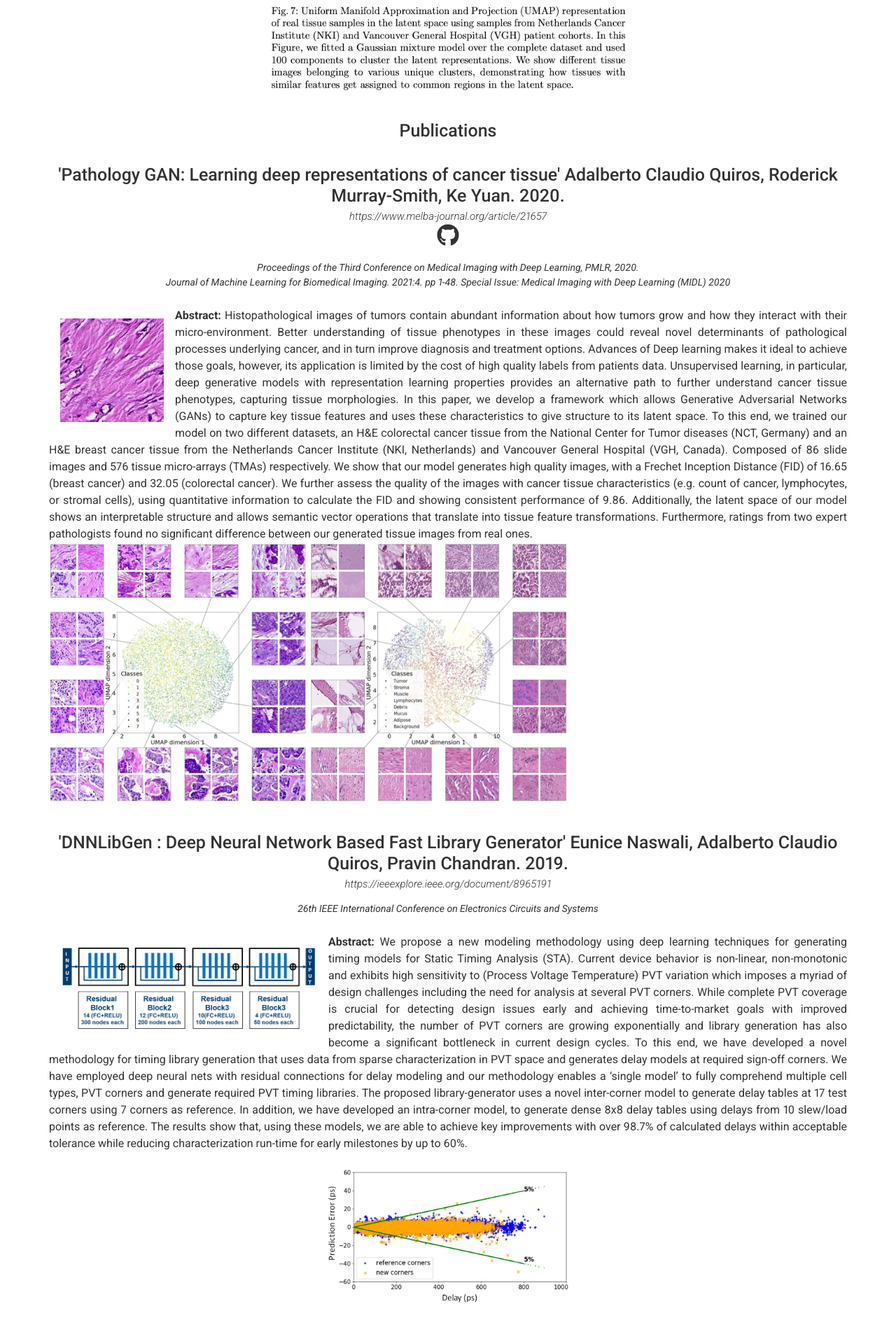
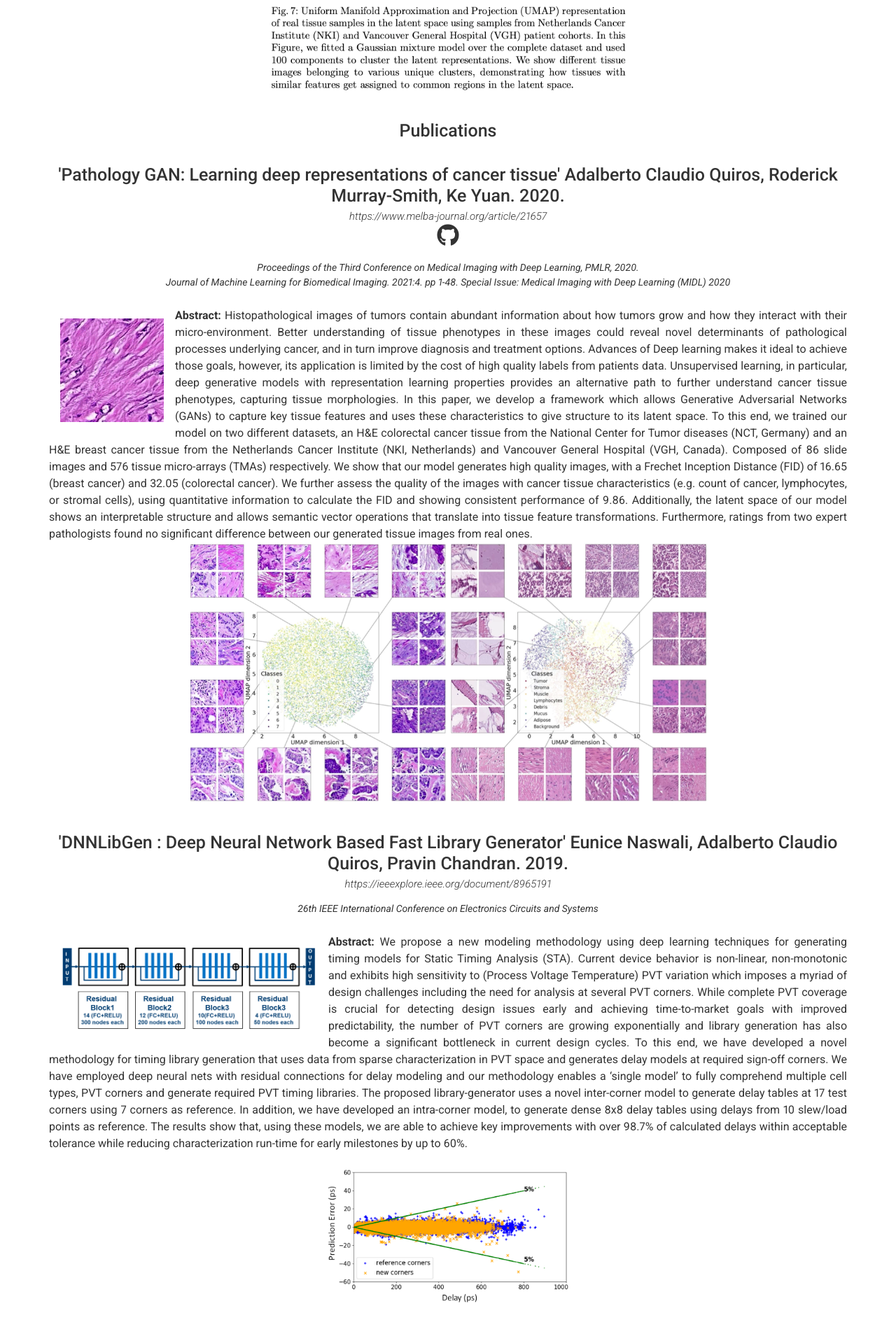
Before and after one commit to AdalbertoCq/adalbertocq.github.io, a Jekyll site: the page built from index.md, in a window 1280 px wide. Shown: the part 1580-3466 px from the top of the page at 70% size. Built offline with Jekyll 4.4.1, drawn with Linux system fonts in a browser that asks for light colours; nearby versions of some CDN libraries.

Commit message:
Update projects.yml

```diff
--- a/_data/projects.yml
+++ b/_data/projects.yml
@@ -29,7 +29,7 @@
     ![tran](./images/publications/pathologygan/linear_grid.gif){: width="180" height="180" style="float:left; padding:16px"} **Abstract:** Histopathological images of tumors contain abundant information about how tumors grow and how they interact with their micro-environment.
     Better understanding of tissue phenotypes in these images could reveal novel determinants of pathological processes underlying cancer, and in turn improve diagnosis and treatment options. Advances of Deep learning makes it ideal to achieve those goals, however, its application is limited by the cost of high quality labels from patients data. Unsupervised learning, in particular, deep generative models with representation learning properties provides an alternative path to further understand cancer tissue phenotypes, capturing tissue morphologies.
     In this paper, we develop a framework which allows Generative Adversarial Networks (GANs) to capture key tissue features and uses these characteristics to give structure to its latent space. To this end, we trained our model on two different datasets, an H&E colorectal cancer tissue from the National Center for Tumor diseases (NCT, Germany) and an H&E breast cancer tissue from the Netherlands Cancer Institute (NKI, Netherlands) and Vancouver General Hospital (VGH, Canada). Composed of 86 slide images and 576 tissue micro-arrays (TMAs) respectively. We show that our model generates high quality images, with a Frechet Inception Distance (FID) of 16.65 (breast cancer) and 32.05 (colorectal cancer). We further assess the quality of the images with cancer tissue characteristics (e.g. count of cancer, lymphocytes, or stromal cells), using quantitative information to calculate the FID and showing consistent performance of 9.86. Additionally, the latent space of our model shows an interpretable structure and allows semantic vector operations that translate into tissue feature transformations. Furthermore, ratings from two expert pathologists found no significant difference between our generated tissue images from real ones.
-    ![hand](./images/publications/pathologygan/pathologygan_latent.png){: width="65%" height="65%" style="display: block; margin: 5 auto"}
+    ![hand](./images/publications/pathologygan/pathologygan_latent.png){: width="65%" height="65%" style="display: block; margin: 0 auto"}
 
 # Project template
 - layout: top-middle
```
